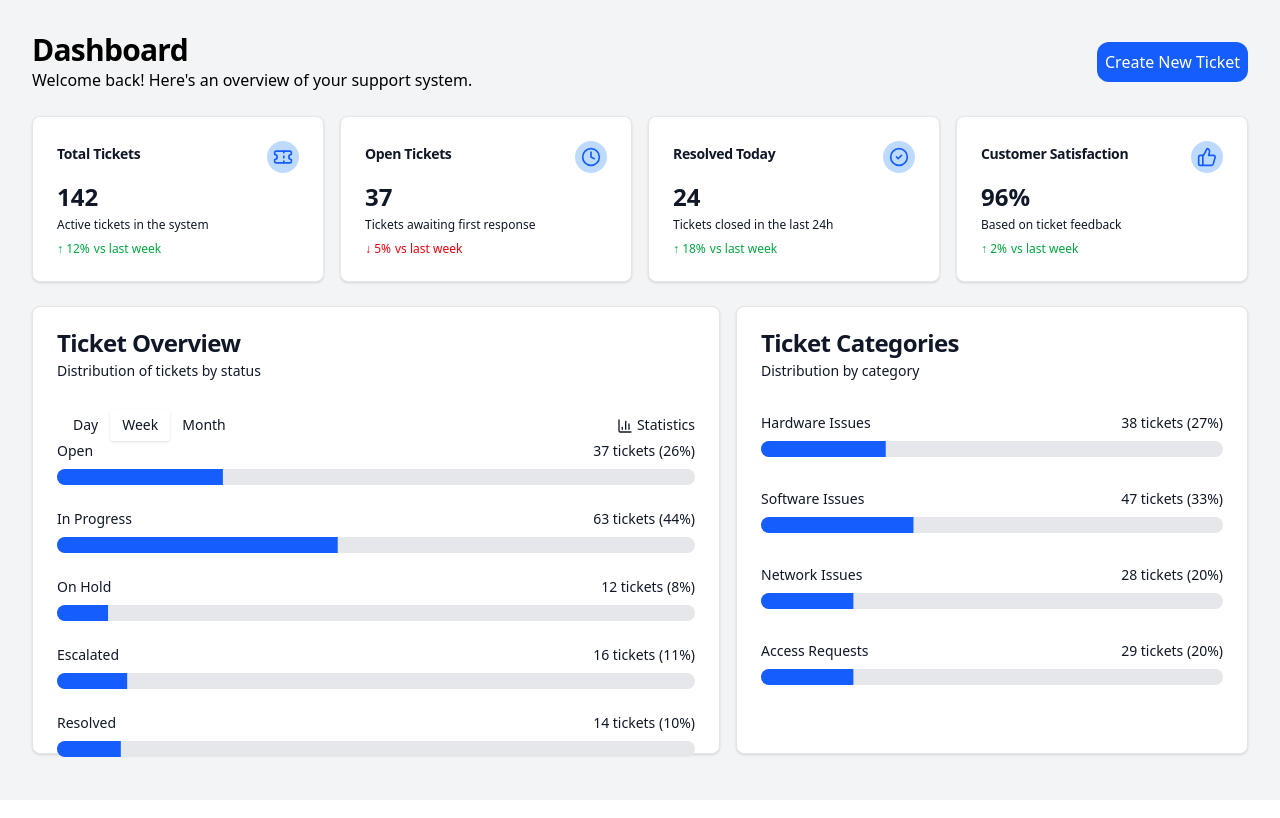
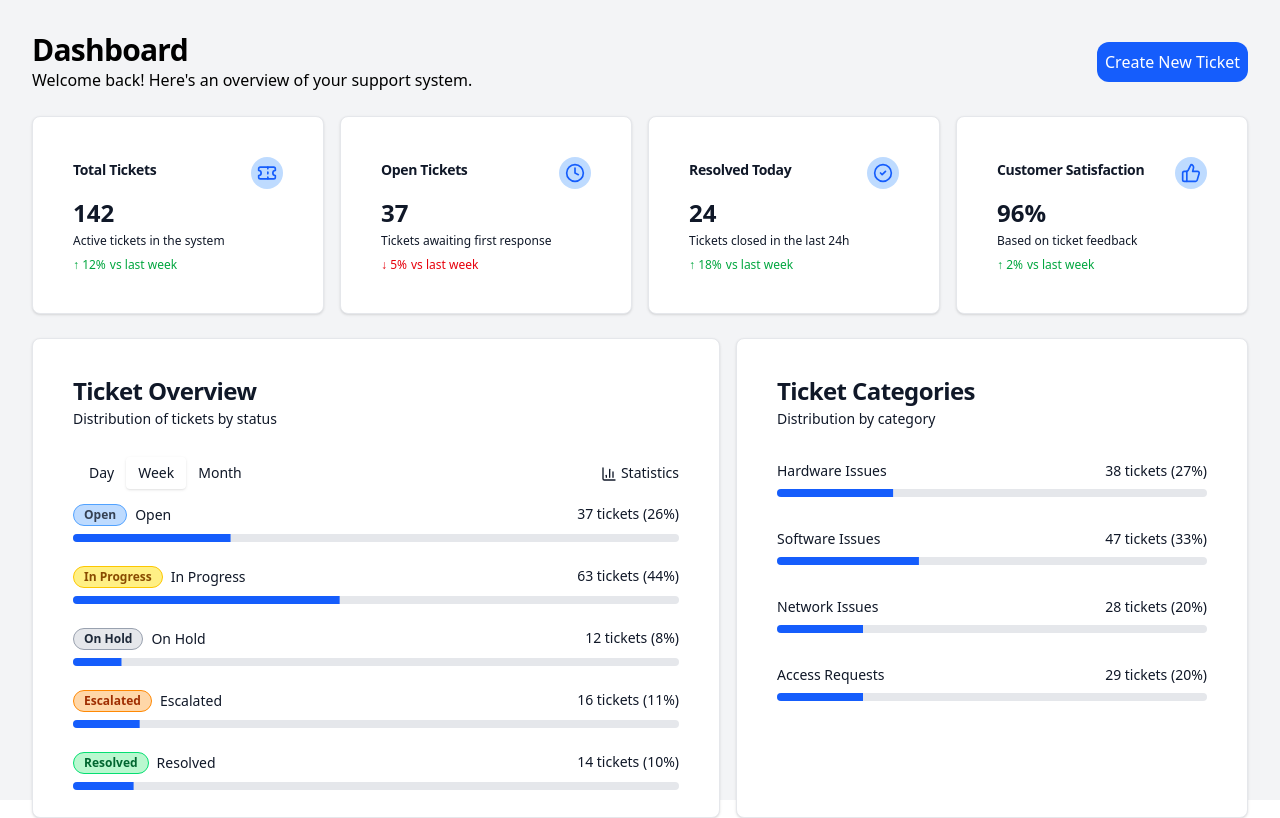
Before and after one commit to Amadou-Marong/TickettingHelpdeskManager, a React (Vite) app in the folder client/: page / in a window 1280 px wide. Built offline with nearby package versions, Linux system fonts and the light colour scheme.

Commit message:
modified the progress bars

```diff
--- /dev/null
+++ b/client/src/components/ui/Badge.jsx
@@ -0,0 +1,21 @@
+import React from "react";
+
+const badgeVariants = {
+  default: "border-transparent bg-blue-500 text-white hover:bg-blue-400",
+  secondary: "border-transparent bg-gray-500 text-white hover:bg-gray-400",
+  destructive: "border-transparent bg-red-500 text-white hover:bg-red-400",
+  outline: "border text-gray-700",
+  success: "border-transparent bg-green-100 text-green-800 hover:bg-green-200/80",
+  warning: "border-transparent bg-yellow-100 text-yellow-800 hover:bg-yellow-200/80",
+  info: "border-transparent bg-blue-100 text-blue-800 hover:bg-blue-200/80"
+};
+
+function Badge({ className, variant = 'default', ...props }) {
+  const variantClass = badgeVariants[variant] || badgeVariants.default;
+
+  return (
+    <div className={`inline-flex items-center rounded-full border px-2.5 py-0.5 text-xs font-semibold transition-colors focus:outline-none focus:ring-2 focus:ring-ring focus:ring-offset-2 ${variantClass} ${className}`} {...props} />
+  );
+}
+
+export { Badge };
--- a/client/src/components/ui/Card.jsx
+++ b/client/src/components/ui/Card.jsx
@@ -1,6 +1,6 @@
 export const Card = ({ children, className = "" }) => {
     return (
-      <div className={`rounded-lg border border-gray-200 bg-white text-gray-900 shadow-sm ${className}`}>
+      <div className={`rounded-lg p-4 border border-gray-200 bg-white text-gray-900 shadow-sm ${className}`}>
         {children}
       </div>
     );
--- a/client/src/components/ui/Progress.jsx
+++ b/client/src/components/ui/Progress.jsx
@@ -6,7 +6,7 @@ const Progress = React.forwardRef(
     <ProgressPrimitive.Root
       ref={ref}
       className={
-        "relative h-4 w-full overflow-hidden rounded-full bg-gray-200 " + className
+        "relative h-2 w-full overflow-hidden rounded-full bg-gray-200 " + className
       }
       {...props}
     >
--- /dev/null
+++ b/client/src/components/ui/StatusBadge.jsx
@@ -0,0 +1,45 @@
+
+import React from 'react';
+import { Badge } from './Badge';
+
+const statusConfig = {
+  'open': {
+    label: 'Open',
+    color: 'bg-blue-200 text-blue-800 border-blue-400'
+  },
+  'in-progress': {
+    label: 'In Progress',
+    color: 'bg-yellow-200 text-yellow-800 border-yellow-400'
+  },
+  'on-hold': {
+    label: 'On Hold',
+    color: 'bg-gray-200 text-gray-800 border-gray-400'
+  },
+  'resolved': {
+    label: 'Resolved',
+    color: 'bg-green-200 text-green-800 border-green-400'
+  },
+  'closed': {
+    label: 'Closed',
+    color: 'bg-red-200 text-red-800 border-red-400'
+  },
+  'escalated': {
+    label: 'Escalated',
+    color: 'bg-orange-200 text-orange-800 border-orange-400'
+  }
+};
+
+const StatusBadge = ({ status, className }) => {
+  const config = statusConfig[status];
+
+  return (
+    <Badge
+      variant="outline"
+      className={`${config.color} font-medium rounded-full py-0.5 px-2.5 ${className}`}
+    >
+      {config.label}
+    </Badge>
+  );
+};
+
+export default StatusBadge;
--- a/client/src/pages/Dashboard.jsx
+++ b/client/src/pages/Dashboard.jsx
@@ -10,6 +10,7 @@ import {
 import AnimatedTransition from "../common/AnimatedTransition";
 import { Progress } from "../components/ui/Progress";
 import { Tabs, TabsContent, TabsList, TabsTrigger } from "../components/ui/Tabs";
+import StatusBadge from "../components/ui/StatusBadge";
 
 export const StatCard = ({ title, value, description, icon, trend }) => {
   return (
@@ -121,7 +122,7 @@ const Dashboard = () => {
                       <div className="space-y-2">
                         <div className="flex justify-between text-sm">
                           <div className="flex items-center">
-                            {/* <StatusBadge status="open" className="mr-2" /> */}
+                            <StatusBadge status="open" className="mr-2" />
                             <span>Open</span>
                           </div>
                           <span>15 tickets (25%)</span>
@@ -131,7 +132,7 @@ const Dashboard = () => {
                       <div className="space-y-2">
                         <div className="flex justify-between text-sm">
                           <div className="flex items-center">
-                            {/* <StatusBadge status="in-progress" className="mr-2" /> */}
+                            <StatusBadge status="in-progress" className="mr-2" />
                             <span>In Progress</span>
                           </div>
                           <span>28 tickets (47%)</span>
@@ -141,7 +142,7 @@ const Dashboard = () => {
                       <div className="space-y-2">
                         <div className="flex justify-between text-sm">
                           <div className="flex items-center">
-                            {/* <StatusBadge status="on-hold" className="mr-2" /> */}
+                            <StatusBadge status="on-hold" className="mr-2" />
                             <span>On Hold</span>
                           </div>
                           <span>8 tickets (13%)</span>
@@ -151,7 +152,7 @@ const Dashboard = () => {
                       <div className="space-y-2">
                         <div className="flex justify-between text-sm">
                           <div className="flex items-center">
-                            {/* <StatusBadge status="escalated" className="mr-2" /> */}
+                            <StatusBadge status="escalated" className="mr-2" />
                             <span>Escalated</span>
                           </div>
                           <span>5 tickets (8%)</span>
@@ -161,7 +162,7 @@ const Dashboard = () => {
                       <div className="space-y-2">
                         <div className="flex justify-between text-sm">
                           <div className="flex items-center">
-                            {/* <StatusBadge status="resolved" className="mr-2" /> */}
+                            <StatusBadge status="resolved" className="mr-2" />
                             <span>Resolved</span>
                           </div>
                           <span>4 tickets (7%)</span>
@@ -177,7 +178,7 @@ const Dashboard = () => {
                       <div className="space-y-2">
                         <div className="flex justify-between text-sm">
                           <div className="flex items-center">
-                            {/* <StatusBadge status="open" className="mr-2" /> */}
+                            <StatusBadge status="open" className="mr-2" />
                             <span>Open</span>
                           </div>
                           <span>37 tickets (26%)</span>
@@ -187,7 +188,7 @@ const Dashboard = () => {
                       <div className="space-y-2">
                         <div className="flex justify-between text-sm">
                           <div className="flex items-center">
-                            {/* <StatusBadge status="in-progress" className="mr-2" /> */}
+                            <StatusBadge status="in-progress" className="mr-2" />
                             <span>In Progress</span>
                           </div>
                           <span>63 tickets (44%)</span>
@@ -197,7 +198,7 @@ const Dashboard = () => {
                       <div className="space-y-2">
                         <div className="flex justify-between text-sm">
                           <div className="flex items-center">
-                            {/* <StatusBadge status="on-hold" className="mr-2" /> */}
+                            <StatusBadge status="on-hold" className="mr-2" />
                             <span>On Hold</span>
                           </div>
                           <span>12 tickets (8%)</span>
@@ -207,7 +208,7 @@ const Dashboard = () => {
                       <div className="space-y-2">
                         <div className="flex justify-between text-sm">
                           <div className="flex items-center">
-                            {/* <StatusBadge status="escalated" className="mr-2" /> */}
+                            <StatusBadge status="escalated" className="mr-2" />
                             <span>Escalated</span>
                           </div>
                           <span>16 tickets (11%)</span>
@@ -217,7 +218,7 @@ const Dashboard = () => {
                       <div className="space-y-2">
                         <div className="flex justify-between text-sm">
                           <div className="flex items-center">
-                            {/* <StatusBadge status="resolved" className="mr-2" /> */}
+                            <StatusBadge status="resolved" className="mr-2" />
                             <span>Resolved</span>
                           </div>
                           <span>14 tickets (10%)</span>
@@ -233,7 +234,7 @@ const Dashboard = () => {
                       <div className="space-y-2">
                         <div className="flex justify-between text-sm">
                           <div className="flex items-center">
-                            {/* <StatusBadge status="open" className="mr-2" /> */}
+                            <StatusBadge status="open" className="mr-2" />
                             <span>Open</span>
                           </div>
                           <span>83 tickets (19%)</span>
@@ -243,7 +244,7 @@ const Dashboard = () => {
                       <div className="space-y-2">
                         <div className="flex justify-between text-sm">
                           <div className="flex items-center">
-                            {/* <StatusBadge status="in-progress" className="mr-2" /> */}
+                            <StatusBadge status="in-progress" className="mr-2" />
                             <span>In Progress</span>
                           </div>
                           <span>142 tickets (33%)</span>
@@ -253,7 +254,7 @@ const Dashboard = () => {
                       <div className="space-y-2">
                         <div className="flex justify-between text-sm">
                           <div className="flex items-center">
-                            {/* <StatusBadge status="on-hold" className="mr-2" /> */}
+                            <StatusBadge status="on-hold" className="mr-2" />
                             <span>On Hold</span>
                           </div>
                           <span>38 tickets (9%)</span>
@@ -263,7 +264,7 @@ const Dashboard = () => {
                       <div className="space-y-2">
                         <div className="flex justify-between text-sm">
                           <div className="flex items-center">
-                            {/* <StatusBadge status="escalated" className="mr-2" /> */}
+                            <StatusBadge status="escalated" className="mr-2" />
                             <span>Escalated</span>
                           </div>
                           <span>24 tickets (6%)</span>
@@ -273,7 +274,7 @@ const Dashboard = () => {
                       <div className="space-y-2">
                         <div className="flex justify-between text-sm">
                           <div className="flex items-center">
-                            {/* <StatusBadge status="resolved" className="mr-2" /> */}
+                            <StatusBadge status="resolved" className="mr-2" />
                             <span>Resolved</span>
                           </div>
                           <span>145 tickets (34%)</span>
```
